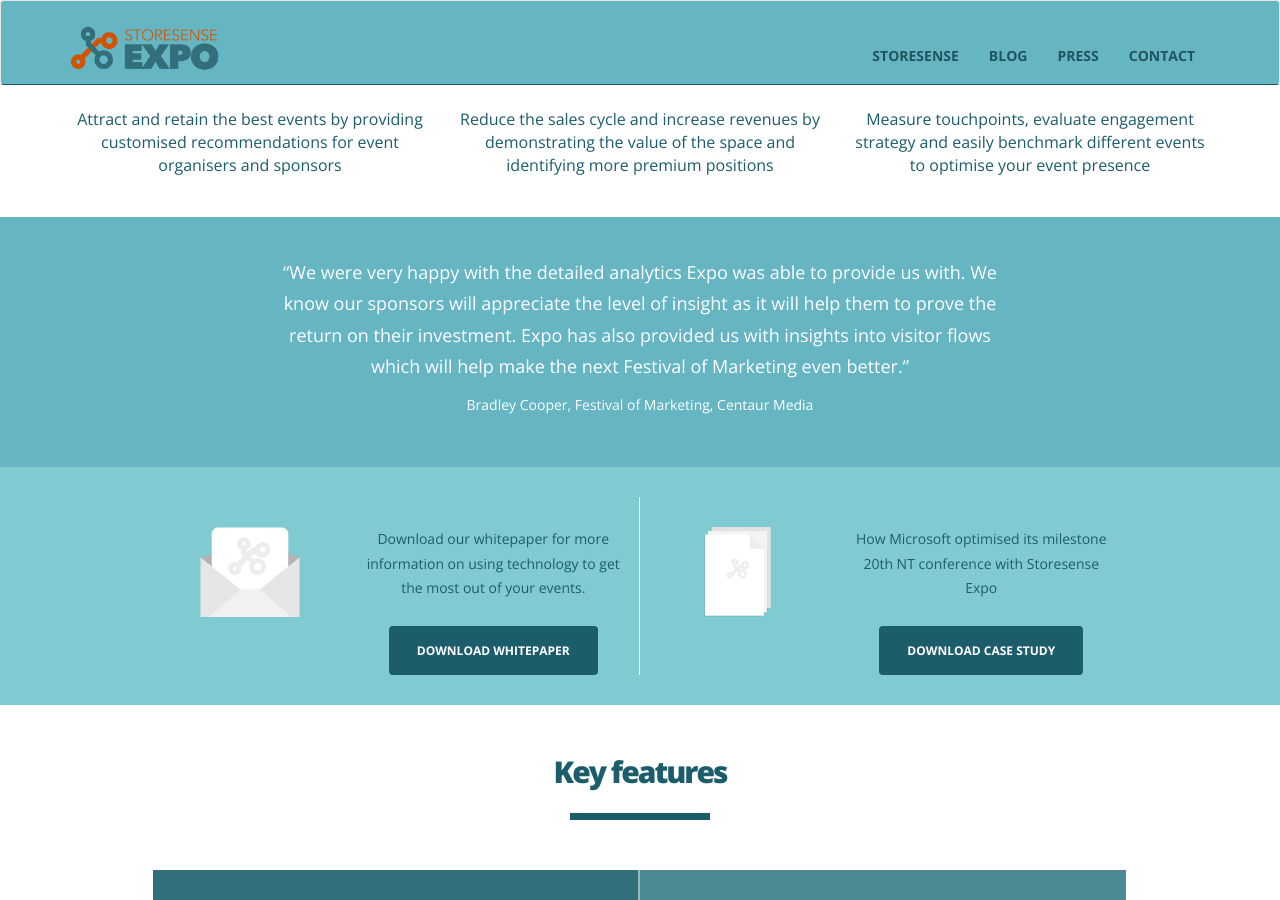
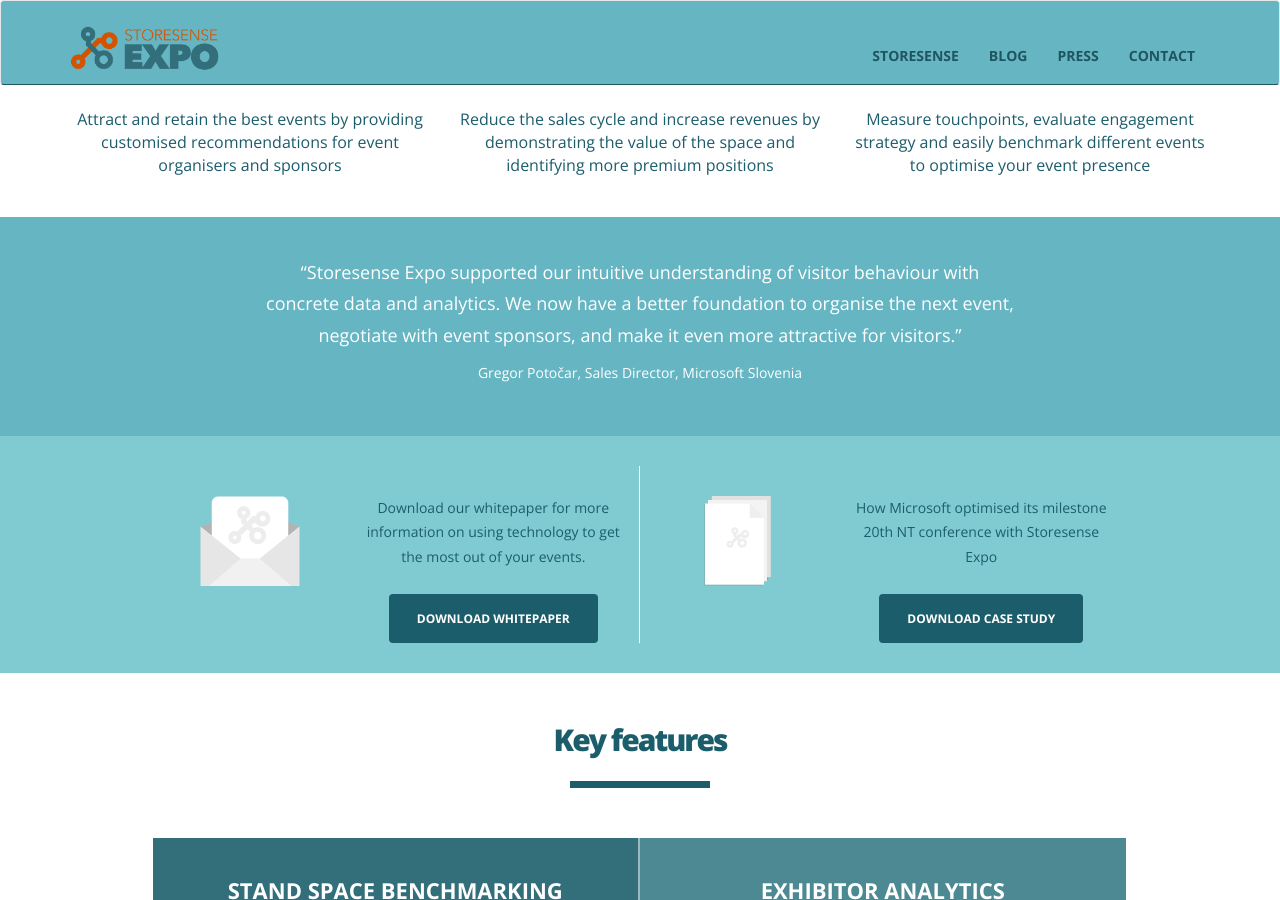
Before and after one commit to storesense/web-expoanalytics, a Jekyll site: the page built from index.html, in a window 1280 px wide and 900 px high, scrolled down 694 px. Built offline with Jekyll 4.4.1, drawn with Linux system fonts in a browser that asks for light colours.

Commit message:
Revert "Quote change"
This reverts commit f23c0dd7e08636cc76c17e26f650a8891f7e58d8.

```diff
--- a/_includes/sections/case-study.html
+++ b/_includes/sections/case-study.html
@@ -4,11 +4,11 @@
             <div class="col-md-8 col-md-offset-2 text-center">
                 <div class="features-quote">
                     <p>
-                        “We were very happy with the detailed analytics Expo was able to provide us with. We know our sponsors will appreciate the level of insight as it will help them to prove the return on their investment. Expo has also provided us with insights into visitor flows which will help make the next Festival of Marketing even better.”
+                        “Storesense Expo supported our intuitive understanding of visitor behaviour with concrete data and analytics. We now have a better foundation to organise the next event, negotiate with event sponsors, and make it even more attractive for visitors.”
                     </p>
                 </div>
                 <div class="features-attr">
-                    <p>Bradley Cooper, Festival of Marketing, Centaur Media</p>
+                    <p>Gregor Potočar, Sales Director, Microsoft Slovenia</p>
                 </div>
             </div>
         </div>
```
